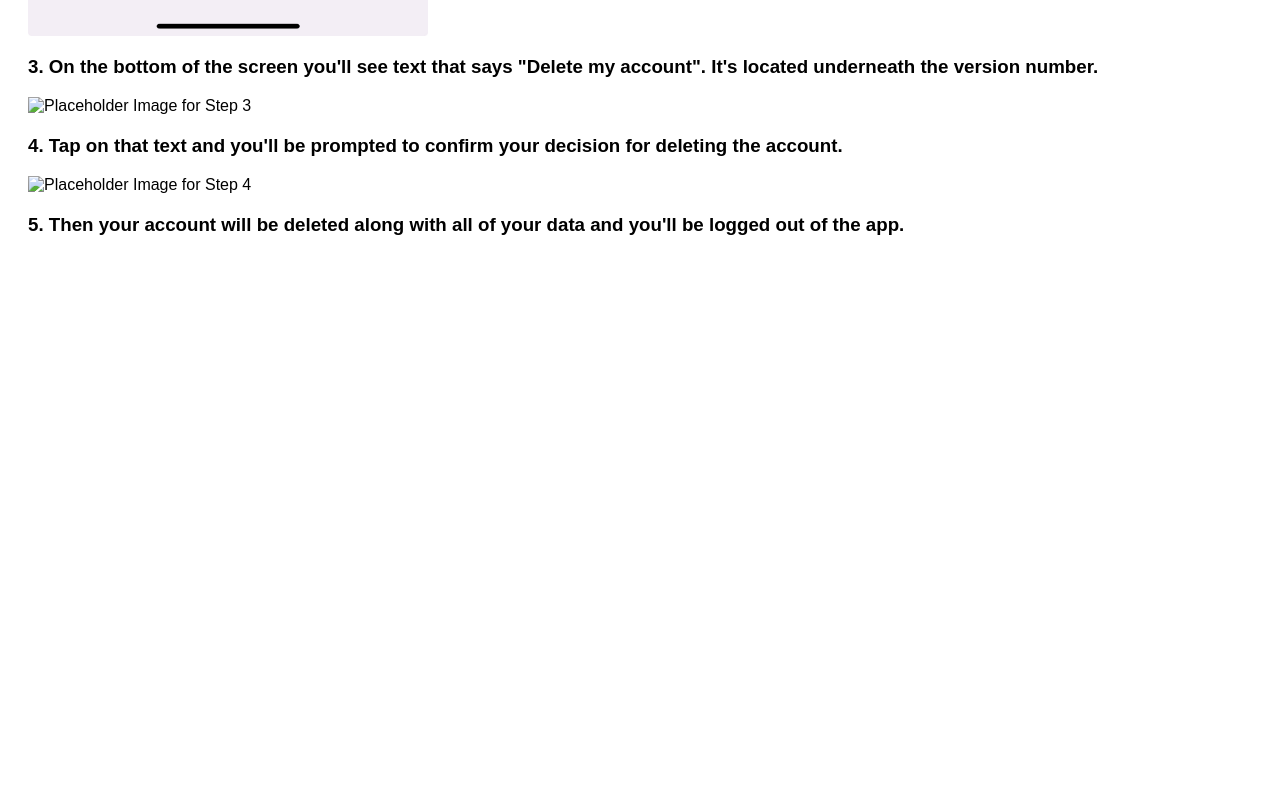
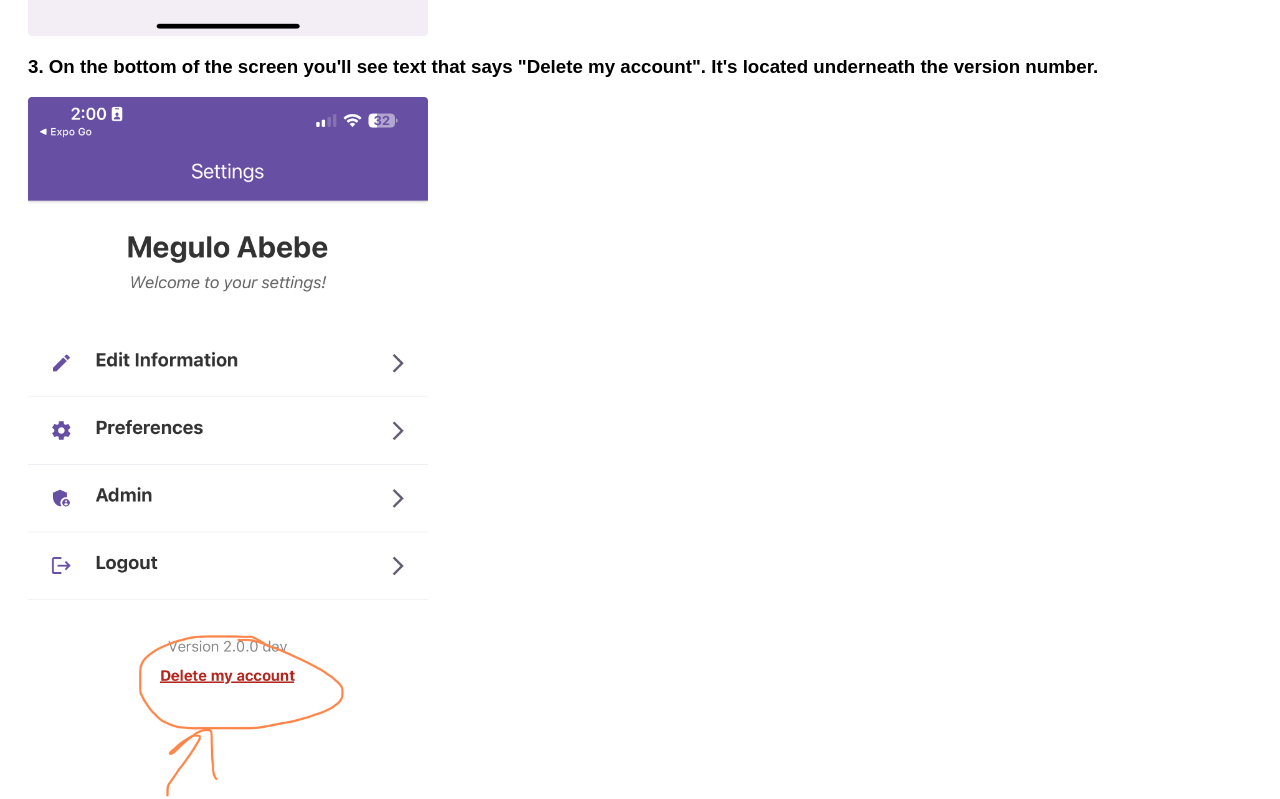
Before and after one commit to megulo25/Legal, a plain HTML site: page deleteAccount.html in a window 1280 px wide. Shown: the part 1876-2675 px from the top of the page. Before the commit the page ends 2132 px from the top, so only its background shows below. Drawn offline with Linux system fonts and the light colour scheme.

Commit message:
Update image path

```diff
--- a/deleteAccount.html
+++ b/deleteAccount.html
@@ -40,10 +40,10 @@
 
         <h3>3. On the bottom of the screen you'll see text that says "Delete my account". It's located underneath the
             version number.</h3>
-        <img src="assets/profile.jpg" alt="Placeholder Image for Step 3">
+        <img src="assets/setting.jpg" alt="Placeholder Image for Step 3">
 
         <h3>4. Tap on that text and you'll be prompted to confirm your decision for deleting the account.</h3>
-        <img src="assets/confirm.PNG" alt="Placeholder Image for Step 4">
+        <img src="assets/confirm.jpg" alt="Placeholder Image for Step 4">
 
         <h3>5. Then your account will be deleted along with all of your data and you'll be logged out of the app.</h3>
     </div>
```
